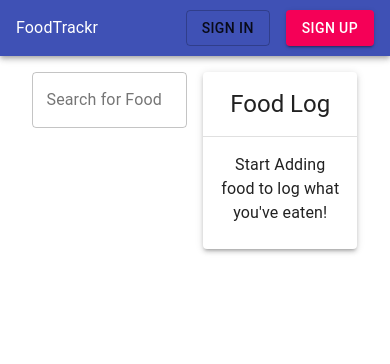
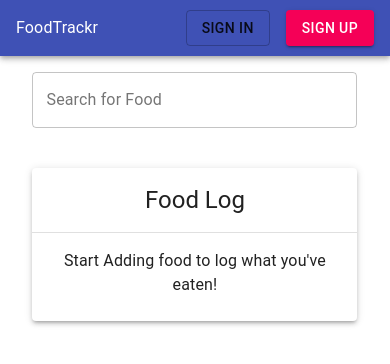
Before and after one commit to nchomsky/FoodTrackr, a React (Create React App) app: page / in a window 390 px wide. Shown: the top 364 px of the page. Built offline with nearby package versions, Linux system fonts and the light colour scheme.

Commit message:
Fix amount of space content takes up on mobile

```diff
--- a/src/components/Content.js
+++ b/src/components/Content.js
@@ -47,11 +47,11 @@ const Content = () => {
 
     return (
         <Grid container spacing={2}>
-            <Grid item xs={6}>
+            <Grid item xs={12} sm={6}>
                 <SearchBar onFormSubmit={onSearchSubmit} />
                 <SearchList results={searchResults} onLogHandler={logFoodHandler} />
             </Grid>
-            <Grid item xs={6}>
+            <Grid item xs={12} sm={6}>
                 <FoodLog log={foodLog} deleteFoodHandler={deleteFoodHandler} />
             </Grid>
         </Grid>
```
Also changed, not shown: 1 other file (tests, documents, lock files or other folders).
